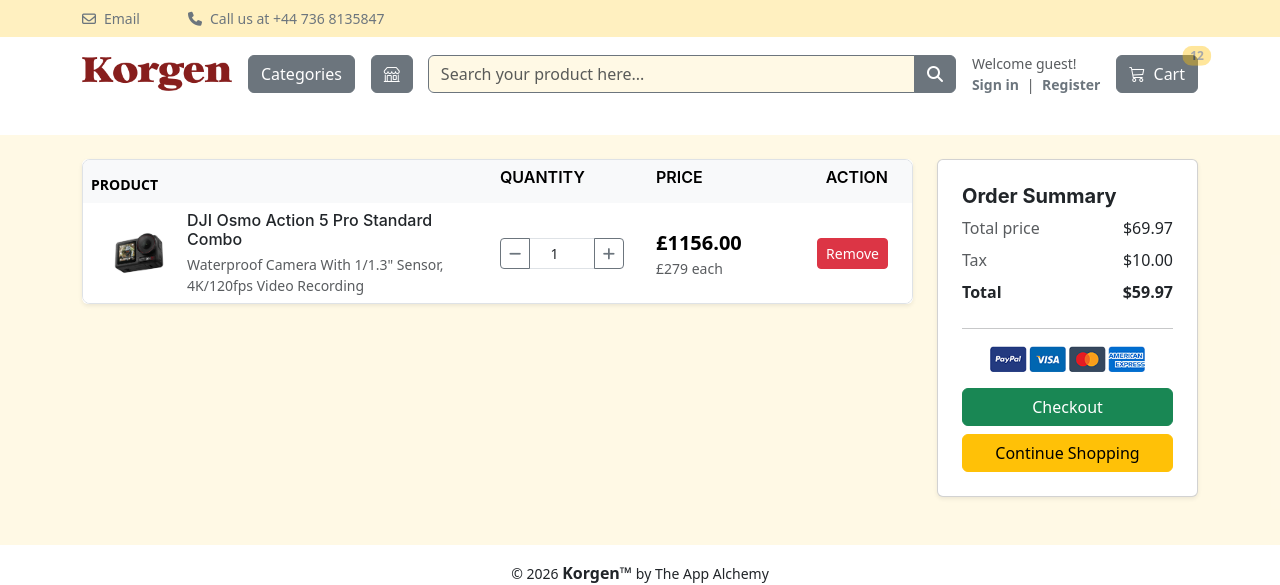
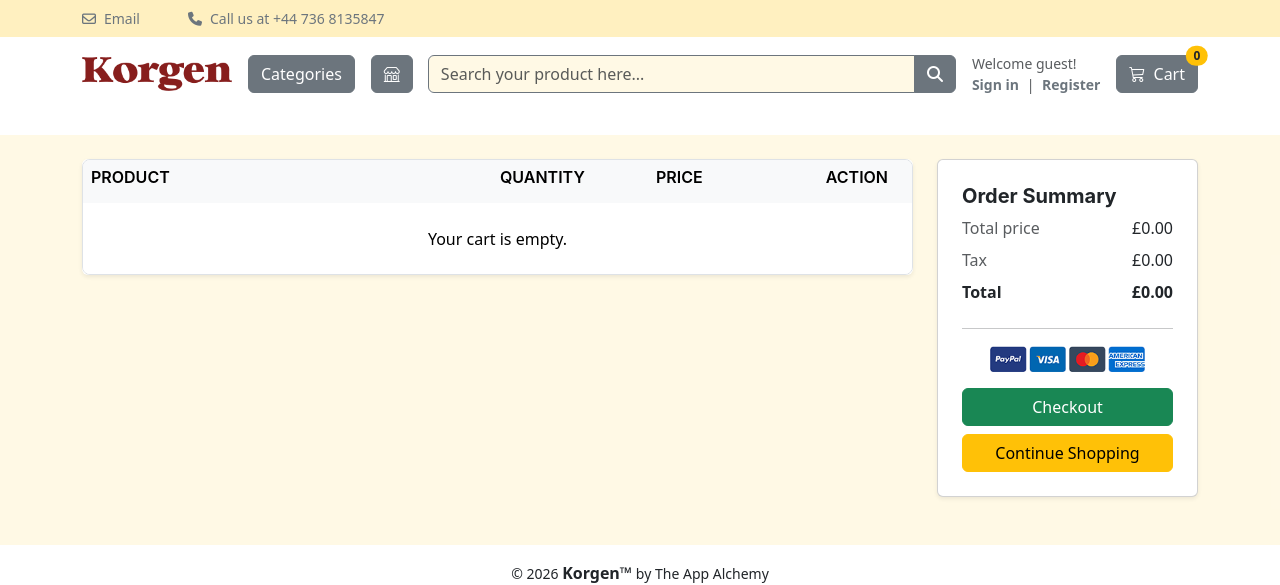
Before and after one commit to disaac318/Korgen-eCommerce-MSP4, a Django app: page /cart/ in a window 1280 px wide. Shown: the top 585 px of the page. Run offline with Django 5.2, Linux system fonts and the light colour scheme; tables that the repository leaves empty hold one stand-in row (values such as "Sample post"); some libraries are stand-ins or nearby versions.

Commit message:
enable to add to cart functionality and calculate tax and grand total

```diff
--- /dev/null
+++ b/carts/context_processors.py
@@ -0,0 +1,16 @@
+from .models import Cart, CartItem
+from .views import _cart_id
+
+
+def cart_counter(request):
+    cart_count = 0
+
+    try:
+        cart = Cart.objects.get(cart_id=_cart_id(request))
+        cart_items = CartItem.objects.filter(cart=cart, is_active=True)
+        for cart_item in cart_items:
+            cart_count += cart_item.quantity
+    except Cart.DoesNotExist:
+        pass
+
+    return {'cart_count': cart_count}
--- a/carts/models.py
+++ b/carts/models.py
@@ -19,6 +19,9 @@ class CartItem(models.Model):
 #     created_date = models.DateTimeField(auto_now_add=True)
 #     modified_date = models.DateTimeField(auto_now=True)
 
+    def sub_total(self):
+        return self.product.price * self.quantity
+
     def __str__(self):
-        return self.product
+        return self.product.product_name
      #    return self.product.product_name
--- a/carts/templates/carts/cart.html
+++ b/carts/templates/carts/cart.html
@@ -23,8 +23,7 @@
 
                                    <thead class="table-light">
                                         <tr class="small text-uppercase">
-                                             <th scope="col"
-
+                                             <th scope="col">
                                                   <h6>Product</h6>
                                              </th>
                                              <th scope="col"
@@ -45,66 +44,72 @@
                                    </thead>
 
                                    <tbody>
+                                        {% for cart_item in cart_items %}
                                         <!---------------------- Items ---------------------->
                                         <tr>
                                              <td class="ps-4">
                                                   <article class="d-flex align-items-center gap-3">
-                                                       <img src="{% static 'images/items/9.jpg' %}"
-                                                            alt="DJI Osmo Action 5 Pro"
+                                                       <img src="{{ cart_item.product.images.url }}"
+                                                            alt="{{ cart_item.product.product_name }}"
                                                             class="rounded"
                                                             style="width: 64px; height: 64px; object-fit: cover;">
                                                        <div>
 	                                                            <h2 class="h6 mb-1">
-                                                                 <a href="#"
-                                                                      class="text-decoration-none text-dark">DJI
-                                                                      Osmo Action 5 Pro Standard Combo</a>
+	                                                                 <a href="{% url 'product_detail' cart_item.product.category.slug cart_item.product.slug %}"
+	                                                                      class="text-decoration-none text-dark">{{ cart_item.product.product_name }}</a>
 	                                                            </h2>
-                                                            <p class="text-muted small mb-0">Waterproof Camera
-                                                                 With 1/1.3" Sensor, 4K/120fps Video Recording
-                                                            </p>
+	                                                            <p class="text-muted small mb-0">{{ cart_item.product.description }}</p>
                                                        </div>
                                                   </article>
                                              </td>
 
 
-                                             <!-- fix this to become responsive -->
+                                             <!-- Increment and decrement quantity -->
 	                                             <td class="align-middle cart-qty">
 	                                                  <div class="input-group input-group-sm flex-nowrap cart-qty-group"
-                                                       aria-label="Quantity controls for DJI Osmo Action 5 Pro">
-                                                       <button class="btn btn-outline-secondary"
-                                                            type="button"
+	                                                       aria-label="Quantity controls for {{ cart_item.product.product_name }}">
+	                                                       <a href="{% url 'remove_from_cart' cart_item.product.id %}"
+	                                                            class="btn btn-outline-secondary"
 	                                                            aria-label="Decrease quantity"
-                                                            data-qty-btn="dec">
+	                                                            role="button">
                                                             <i class="fa fa-minus"
                                                                  aria-hidden="true"></i>
-                                                       </button>
+                                                       </a>
                                                        <input type="number"
                                                             class="form-control text-center"
-                                                            value="1"
+                                                            value="{{ cart_item.quantity }}"
                                                             min="1"
                                                             inputmode="numeric"
                                                             aria-label="Quantity">
-                                                       <button class="btn btn-outline-secondary"
-                                                            type="button"
+                                                       <a href="{% url 'add_cart' cart_item.product.id %}"
+                                                            class="btn btn-outline-secondary"
                                                             aria-label="Increase quantity"
-                                                            data-qty-btn="inc">
+                                                            role="button">
                                                             <i class="fa fa-plus"
                                                                  aria-hidden="true"></i>
-                                                       </button>
+                                                  </a>
                                                   </div>
                                              </td>
-                                             <!-- fix this to become responsive -->
+                                             <!-- Increment and decrement quantity -->
 
                                              <td class="ps-4">
-                                                  <p class="mb-0 fw-semibold lead">£1156.00</p>
-                                                  <p class="mb-0 small text-muted">£279 each</p>
+                                                  <p class="mb-0 fw-semibold lead">£{{ cart_item.sub_total }}</p>
+                                                  <p class="mb-0 small text-muted">£{{ cart_item.product.price }} each
+                                                  </p>
                                              </td>
 
 	                                             <td class="text-end pe-4">
-                                                  <button type="button"
-                                                       class="btn btn-danger btn-sm ">Remove</button>
+	                                                  <a href="{% url 'delete_cart_item' cart_item.product.id %}"
+	                                                       class="btn btn-danger btn-sm"
+	                                                       onclick="return confirm('This item and all its quantity will be deleted from your cart. Continue?');">Remove</a>
                                              </td>
                                         </tr>
+                                        {% empty %}
+                                        <tr>
+                                             <td colspan="4"
+                                                  class="text-center p-4">Your cart is empty.</td>
+                                        </tr>
+                                        {% endfor %}
                                         <!---------------------- Items ---------------------->
 
 
@@ -127,13 +132,13 @@
 
 	                              <dl class="row mb-0">
 	                                   <dt class="col-6 fw-normal text-muted">Total price</dt>
-                                   <dd class="col-6 text-end mb-2">$69.97</dd>
+	                                   <dd class="col-6 text-end mb-2">£{{ total|floatformat:2 }}</dd>
 
 	                                   <dt class="col-6 fw-normal text-muted">Tax</dt>
-                                   <dd class="col-6 text-end mb-2">$10.00</dd>
+	                                   <dd class="col-6 text-end mb-2">£{{ tax|floatformat:2 }}</dd>
 
 	                                   <dt class="col-6 fw-semibold">Total</dt>
-                                   <dd class="col-6 text-end fw-semibold">$59.97</dd>
+	                                   <dd class="col-6 text-end fw-semibold">£{{ grand_total|floatformat:2 }}</dd>
 	                              </dl>
 
                               <hr>
@@ -144,9 +149,9 @@
                                         height="26">
                               </p>
 
-                              <a href="./place-order.html"
+	                              <a href="#"
 	                                   class="btn btn-success w-100">Checkout</a>
-                              <a href="./store.html"
+                              <a href="{% url 'store' %}"
                                    class="btn btn-warning w-100 mt-2">Continue Shopping</a>
                          </div>
                     </section>
--- a/carts/urls.py
+++ b/carts/urls.py
@@ -3,6 +3,8 @@ from . import views
 
 urlpatterns = [
     path('', views.cart, name='cart'),
-     path('add_cart/<int:product_id>/', views.add_cart, name='add_cart'),
+    path('add_cart/<int:product_id>/', views.add_cart, name='add_cart'),
+    path('remove_from_cart/<int:product_id>/', views.remove_from_cart, name='remove_from_cart'),
+    path('delete_cart_item/<int:product_id>/', views.delete_cart_item, name='delete_cart_item'),
 
 ]
--- a/carts/views.py
+++ b/carts/views.py
@@ -1,13 +1,13 @@
 from django.shortcuts import redirect, render
 from carts.models import Cart, CartItem
 from store.models import Product
-from django.http import HttpResponse
 
 # Create your views here.
 def _cart_id(request):
     cart = request.session.session_key
     if not cart:
-        cart = request.session.create()
+        request.session.create()
+        cart = request.session.session_key
     return cart
 
 
@@ -31,10 +31,54 @@ def add_cart(request, product_id):
             cart=cart,
         )
         cart_item.save()
-    return HttpResponse(cart_item.product)
-    exit()
 
     return redirect('cart')
 
-def cart(request):
-    return render(request, 'carts/cart.html')
+
+def remove_from_cart(request, product_id):
+    product = Product.objects.get(id=product_id)
+    cart = Cart.objects.get(cart_id=_cart_id(request))
+    cart_item = CartItem.objects.get(product=product, cart=cart)
+
+    if cart_item.quantity > 1:
+        cart_item.quantity -= 1
+        cart_item.save()
+    else:
+        cart_item.delete()
+
+    return redirect('cart')
+
+
+def delete_cart_item(request, product_id):
+    product = Product.objects.get(id=product_id)
+    cart = Cart.objects.get(cart_id=_cart_id(request))
+    cart_item = CartItem.objects.get(product=product, cart=cart)
+    cart_item.delete()
+
+    return redirect('cart')
+
+
+def cart(request, total=0, quantity=0, cart_items=None):
+    tax = 0
+    grand_total = 0
+
+    try:
+        cart = Cart.objects.get(cart_id=_cart_id(request))
+        cart_items = CartItem.objects.filter(cart=cart, is_active=True)
+        for cart_item in cart_items:
+            total += cart_item.sub_total()
+            quantity += cart_item.quantity
+
+        tax = total * 20 / 100
+        grand_total = total + tax
+    except Cart.DoesNotExist:
+        cart_items = []
+
+    context = {
+        'total': total,
+        'tax': tax,
+        'grand_total': grand_total,
+        'quantity': quantity,
+        'cart_items': cart_items,
+    }
+    return render(request, 'carts/cart.html', context)
--- a/home/templates/home/index.html
+++ b/home/templates/home/index.html
@@ -54,7 +54,7 @@
 
                                         <div class="mt-auto ">
                                              <p class="mb-2 fw-bold text-center">£ {{ product.price }}</p>
-                                             <a href="#"
+                                             <a href="{% url 'add_cart' product.id %}"
                                                   class="price btn btn-warning w-100">Add to cart</a>
                                         </div>
                                    </div>
--- a/korgen_eCom/settings.py
+++ b/korgen_eCom/settings.py
@@ -83,6 +83,7 @@ TEMPLATES = [
                 'django.contrib.auth.context_processors.auth',
                 'django.contrib.messages.context_processors.messages',
                 'category.context_processors.menu_links',
+                'carts.context_processors.cart_counter',
 
             ],
         },
--- a/korgen_eCom/static/css/style.css
+++ b/korgen_eCom/static/css/style.css
@@ -118,6 +118,17 @@ header.section-header.fixed-top ~ main {
     }
 }
 
+.cart-qty input[type="number"]::-webkit-inner-spin-button,
+.cart-qty input[type="number"]::-webkit-outer-spin-button {
+    -webkit-appearance: none;
+    margin: 0;
+}
+
+.cart-qty input[type="number"] {
+    appearance: textfield;
+    -moz-appearance: textfield;
+}
+
 
 /* .text-emphasis {
      color: var(--bs-emphasis-color);
--- a/templates/includes/navbar.html
+++ b/templates/includes/navbar.html
@@ -135,11 +135,11 @@
                               <i class="bi bi-cart3 me-1"
                                    aria-hidden="true"></i>
                               Cart
-                              <span id="cartCount"
-                                   class="position-absolute top-0 start-100 translate-middle badge rounded-pill bg-warning text-dark"
-                                   aria-label="Items in cart">
-                                   12
-                              </span>
+	                              <span id="cartCount"
+	                                   class="position-absolute top-0 start-100 translate-middle badge rounded-pill bg-warning text-dark"
+	                                   aria-label="Items in cart">
+	                                   {{ cart_count }}
+	                              </span>
                          </a>
                     </div>
                     <!-- ============ Account + Cart ========== -->
```
Lines whose indentation alone changed are shown as unchanged.
